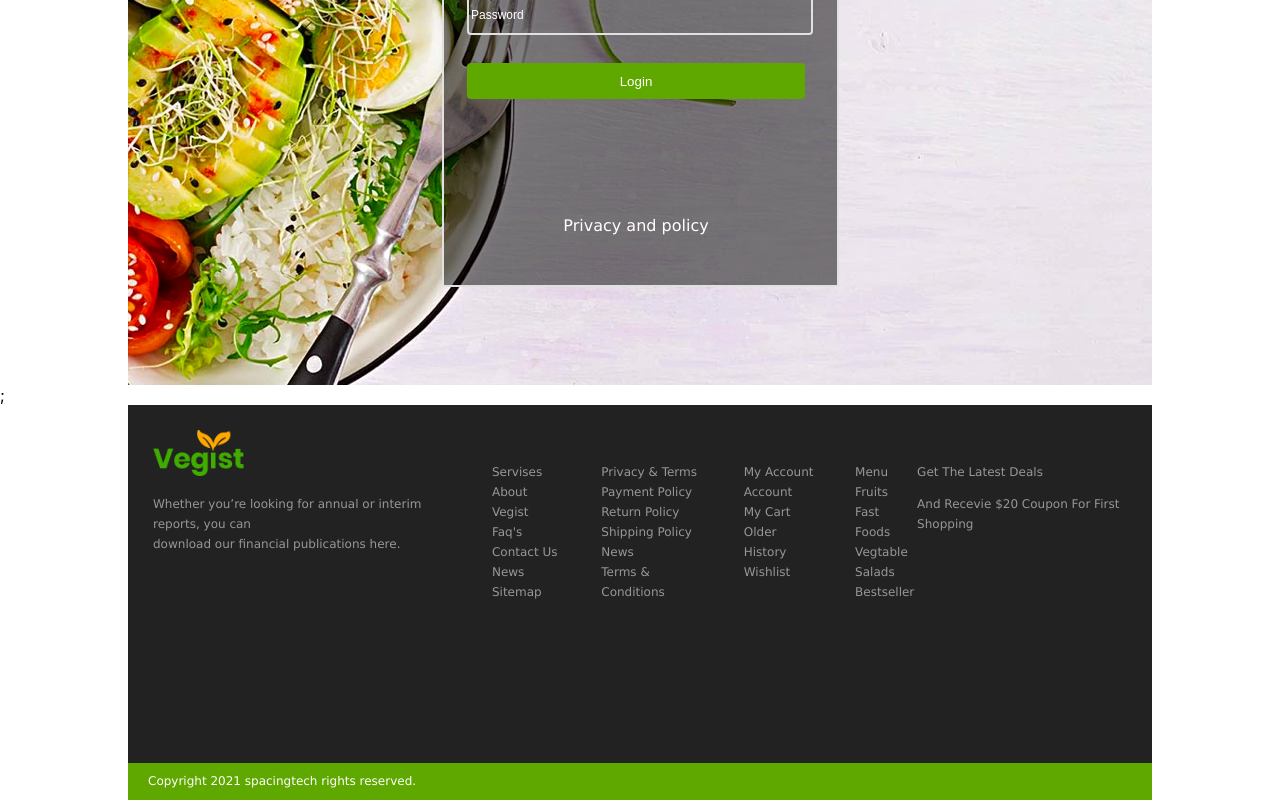
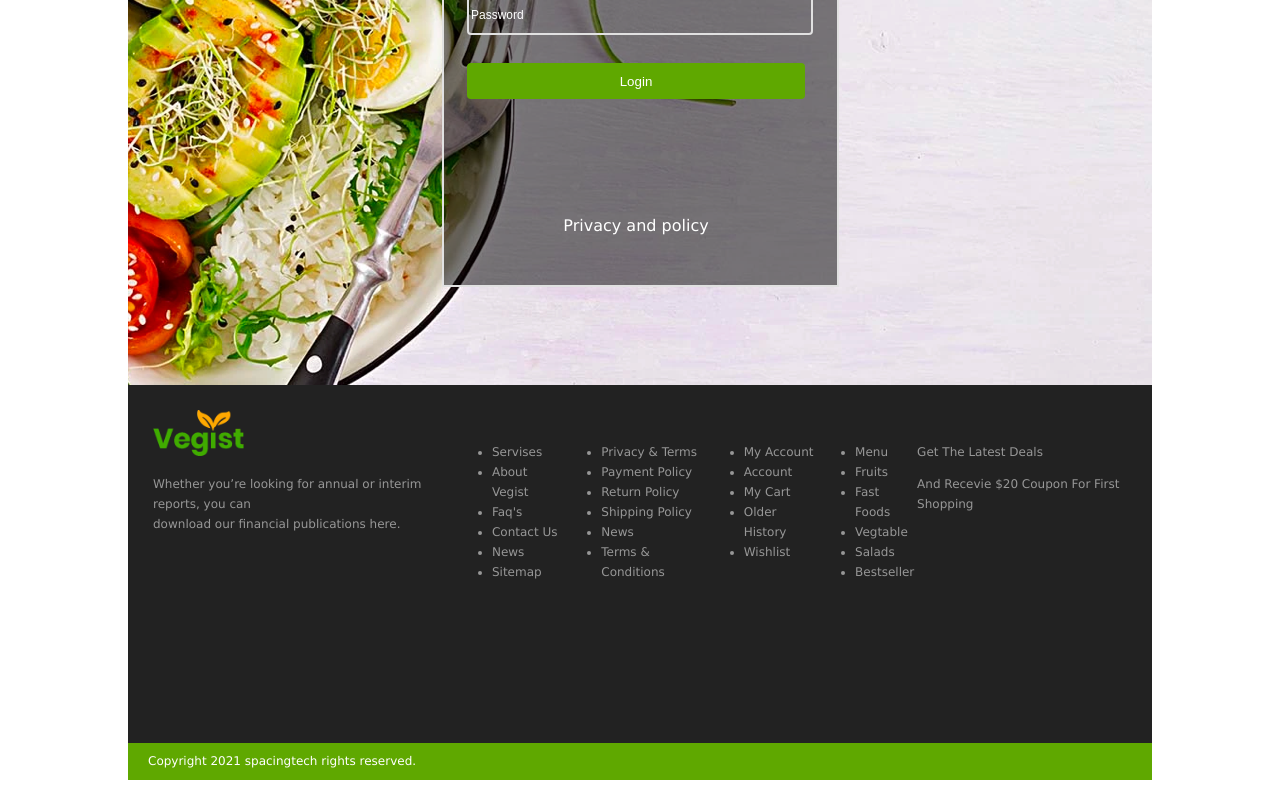
Before and after one commit to leilamahmoudi/vegis, a React (Create React App) app: page /login in a window 1280 px wide. Shown: the part 455-1255 px from the top of the page. Built offline with nearby package versions, Linux system fonts and the light colour scheme.

Commit message:
Some updates

```diff
--- a/src/App.js
+++ b/src/App.js
@@ -1,7 +1,6 @@
 import React from "react";
 import { BrowserRouter as Router, Switch, Route } from "react-router-dom";
 import "./assets/styles/main.scss";
-
 import Home from "pages/Home";
 import Login from "pages/Login";
 import Product from "components/product/Product";
@@ -14,7 +13,6 @@ function App() {
   return (
     <div className="App">
       <Router>
-        <div>
         <Switch>
           <Route exact path="/">
             <Home />
@@ -38,7 +36,6 @@ function App() {
             <Privacy />
           </Route>
         </Switch>
-        </div>
       </Router>
     </div>
   );
--- a/src/components/blogs/Blogs.js
+++ b/src/components/blogs/Blogs.js
@@ -11,7 +11,7 @@ const Blogs = () => {
               <div className="title">
                 GRILLED BUNS IN LIME
                 <br />{" "}
-                <a href="#" className="link">
+                <a href="/" className="link">
                   RECIPE
                 </a>
               </div>
@@ -29,7 +29,7 @@ const Blogs = () => {
               <div className="title">
                 GRILLED BUNS IN LIME
                 <br />{" "}
-                <a href="#" className="link">
+                <a href="/" className="link">
                   RECIPE
                 </a>
               </div>
--- a/src/components/footer/Footer.js
+++ b/src/components/footer/Footer.js
@@ -6,7 +6,7 @@ export default function Footer() {
     <div className="Footer">
       <div className="container">
         <div className="footer-information">
-          <div class="about-us">
+          <div className="about-us footer-item">
             <FooterLogo className="footer-logo" />
             <p>
               Whether you’re looking for annual or interim reports, you can{" "}
@@ -14,8 +14,8 @@ export default function Footer() {
               download our financial publications here.
             </p>
           </div>
-          <div className="servises">
-            <ul className="servises">
+          <div className="servises footer-item">
+            <ul className="servises-items">
               <li className="servis">Servises</li>
               <li className="about-vegist">About Vegist</li>
               <li className="faq's">Faq's</li>
@@ -25,8 +25,8 @@ export default function Footer() {
             </ul>
           </div>
 
-          <div className="privacy">
-            <ul className="privacy">
+          <div className="privacy footer-item">
+            <ul className="privacy-items">
               <li className="terms">Privacy & Terms</li>
               <li className="payment">Payment Policy</li>
               <li className="return">Return Policy</li>
@@ -36,8 +36,8 @@ export default function Footer() {
             </ul>
           </div>
 
-          <div className="my-account">
-            <ul className="my-account">
+          <div className="my-account footer-item">
+            <ul className="my-account-items">
               <li className="myAccount">My Account</li>
               <li className="account">Account</li>
               <li className="cart">My Cart</li>
@@ -46,8 +46,8 @@ export default function Footer() {
             </ul>
           </div>
 
-          <div className="menu">
-            <ul className="menu">
+          <div className="menu footer-item">
+            <ul className="menu-items">
               <li className="title">Menu </li>
               <li className="fruits">Fruits</li>
               <li className="fast">Fast Foods</li>
@@ -57,7 +57,7 @@ export default function Footer() {
             </ul>
           </div>
 
-          <div className="get-deals">
+          <div className="get-deals footer-item">
             <p>Get The Latest Deals</p>
             <p>And Recevie $20 Coupon For First Shopping </p>
           </div>
--- a/src/components/header/Header.js
+++ b/src/components/header/Header.js
@@ -2,20 +2,21 @@ import React from "react";
 import { ReactComponent as HeaderLogo } from "assets/images/logo/logo.svg";
 import { ReactComponent as HeaderBasket } from "assets/images/icons/basket.svg";
 import { ReactComponent as Headphones } from "assets/images/icons/headphones.svg";
+import { ReactComponent as HamburgerMenu } from "assets/images/icons/hamburger-menu.svg";
 import { Link } from "react-router-dom";
 
 import "./header.scss";
 
 export default function Header() {
   return (
-    <div className="Header">
     <div className="container">
       <div className="header">
         <div className="header-bar">
           <HeaderLogo className="header-logo" />
+          <HamburgerMenu className="mobile-menu" />
           <HeaderBasket className="header-basket" />
         </div>
-          <nav>
+        <nav className="nav-bar">
           <div className="nav-category">
             <select className="category">
               <option value="browser category">Browser Category</option>
@@ -61,7 +62,7 @@ export default function Header() {
 
             <ul className="hotlines">
               <li>
-                  <a className="link" href="#">
+                <a className="link" href="/">
                   Hot Lines
                 </a>
               </li>
@@ -71,6 +72,5 @@ export default function Header() {
         </nav>
       </div>
     </div>
-    </div>
   );
 }
--- a/src/pages/Login.js
+++ b/src/pages/Login.js
@@ -5,11 +5,9 @@ import "./login.scss";
 
 const Login = () => {
   return (
-    <div className="login">
-      <PageTemplate className="login-page">
-        <LoginContainer />;
-      </PageTemplate>
-    </div>
+    <PageTemplate className="login-page">
+      <LoginContainer />
+    </PageTemplate>
   );
 };
 export default Login;
```
Lines whose indentation alone changed are shown as unchanged.
